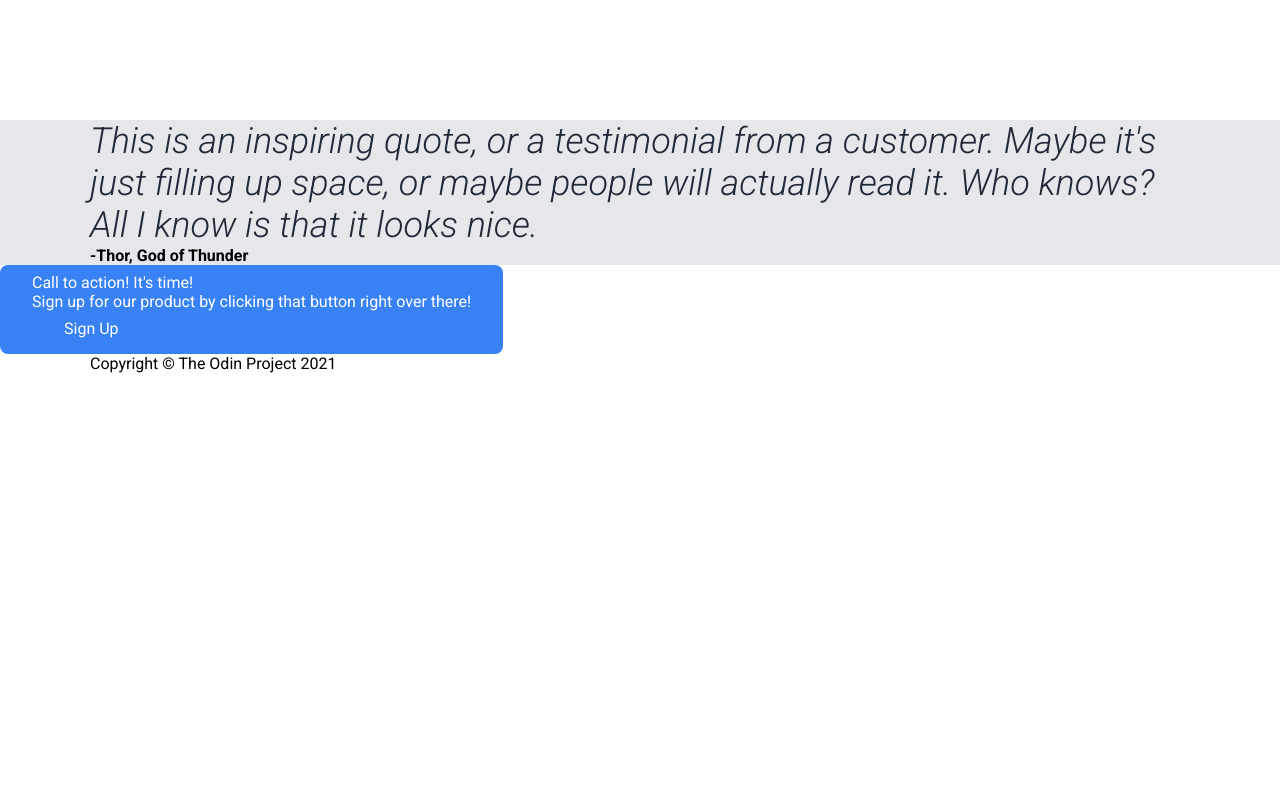
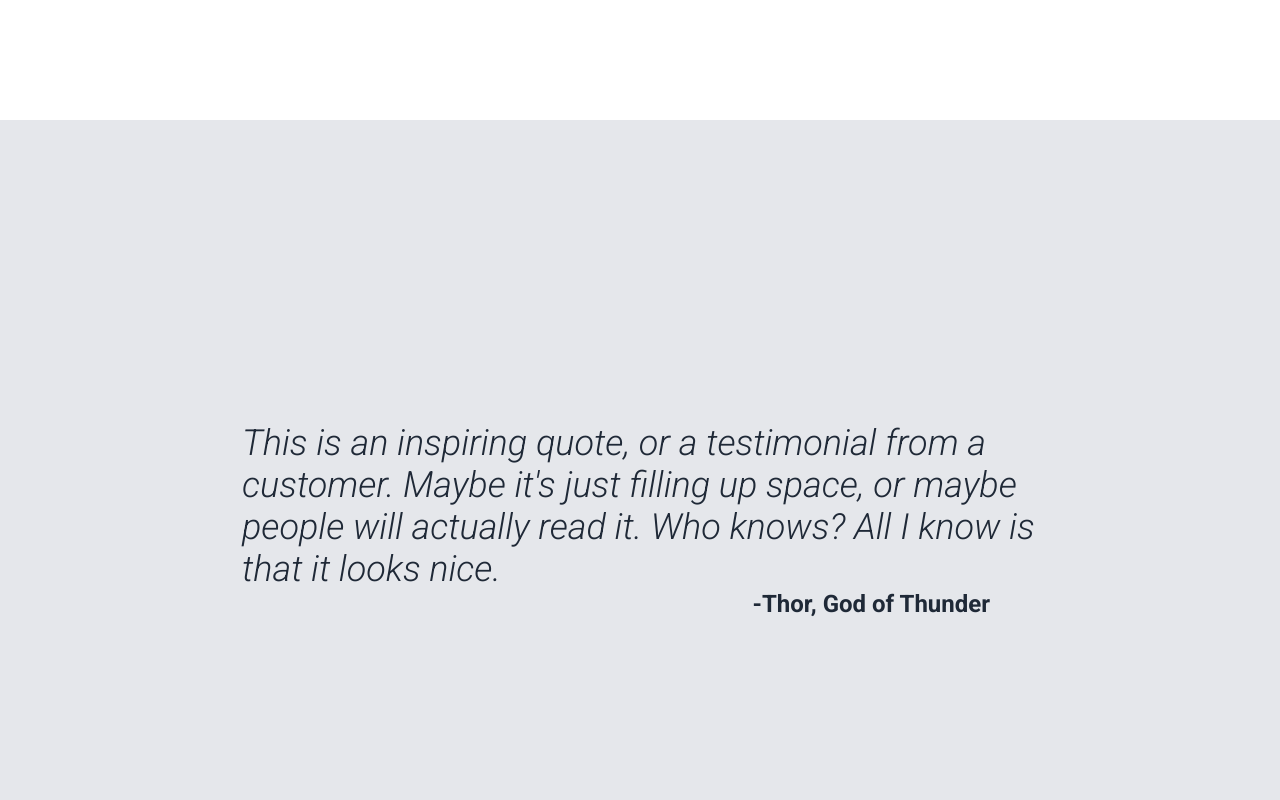
Before and after one commit to Monatric/odin-landing-page, a plain HTML site: page index.html in a window 1280 px wide. Shown: the part 1480-2280 px from the top of the page. Before the commit the page ends 1853 px from the top, so only its background shows below. Drawn offline with Linux system fonts and the light colour scheme.

Commit message:
Easily finished styling quote section, no sweat

```diff
--- a/style.css
+++ b/style.css
@@ -173,3 +173,23 @@
 /* info ends */
 
 /* quote starts */
+.quote {
+    display: flex;
+    min-height: 100vh;
+}
+
+.quote-ctnr {
+    display: flex;
+    justify-content: center;
+    align-items: center;
+    flex-direction: column;
+    padding: 0 9.5em;
+}
+
+.quote-src {
+    align-self: flex-end;
+    padding-right: 2em;
+    color: #1F2937;
+    font-size: 24px;
+}
+/* quote ends */
```
